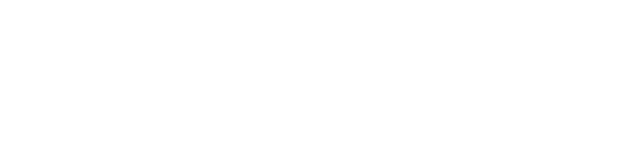
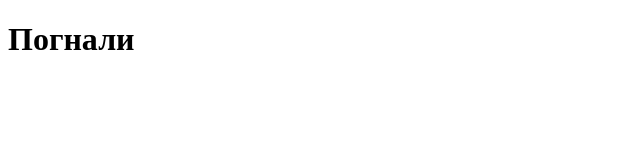
Before and after one commit to mooncyclone/blueberryEventHorizon, a plain HTML site: page index.html in a window 1280 px wide. Shown: the whole page, without its empty margins (0-640 px from the left). Drawn offline with Linux system fonts and the light colour scheme.

Commit message:
add title

```diff
--- a/index.html
+++ b/index.html
@@ -7,7 +7,6 @@
     <title>Document</title>
 </head>
 <body>
-
-
+    <h1>Погнали</h1>
 </body>
 </html>
```
